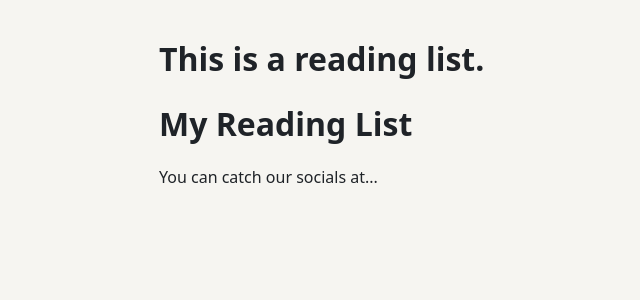
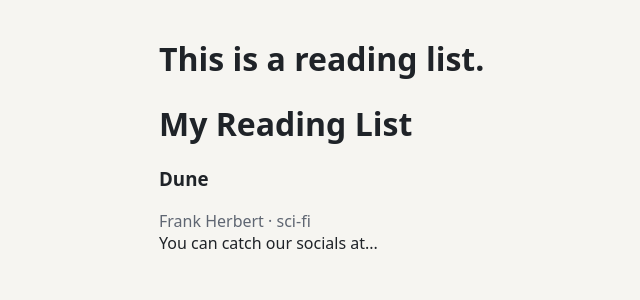
Before and after one commit to Minixlip/reading-list, a React (Vite) app: page / in a window 1280 px wide. Shown: the top 300 px of the page, without its empty margins (17-657 px from the left). Built offline with nearby package versions, Linux system fonts and the light colour scheme.

Commit message:
Task 3 done

```diff
--- /dev/null
+++ b/src/components/BookText.tsx
@@ -0,0 +1,10 @@
+const BookText = () => {
+  return (
+    <>
+      <h3>Dune</h3>
+      <p className="book-meta">Frank Herbert · sci-fi</p>
+    </>
+  );
+};
+
+export default BookText;
--- a/src/home/Main.tsx
+++ b/src/home/Main.tsx
@@ -1,7 +1,10 @@
+import BookText from '../components/BookText';
+
 const Main = () => {
   return (
-    <main>
+    <main className="book-info">
       <h1>My Reading List</h1>
+      <BookText />
     </main>
   );
 };
```
